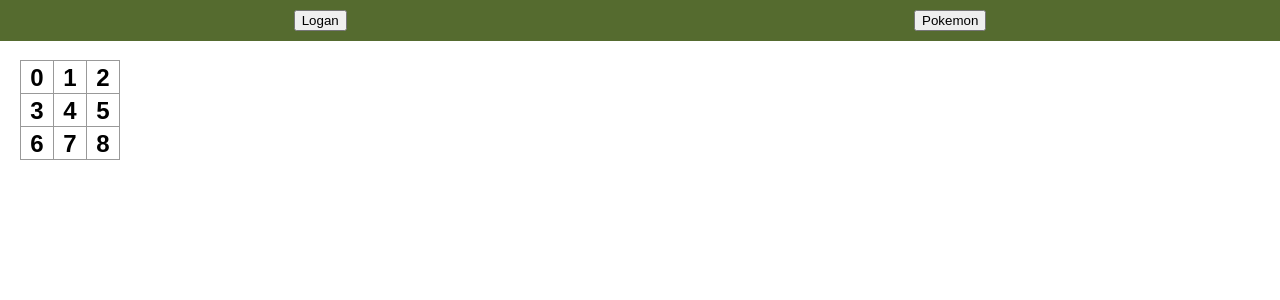
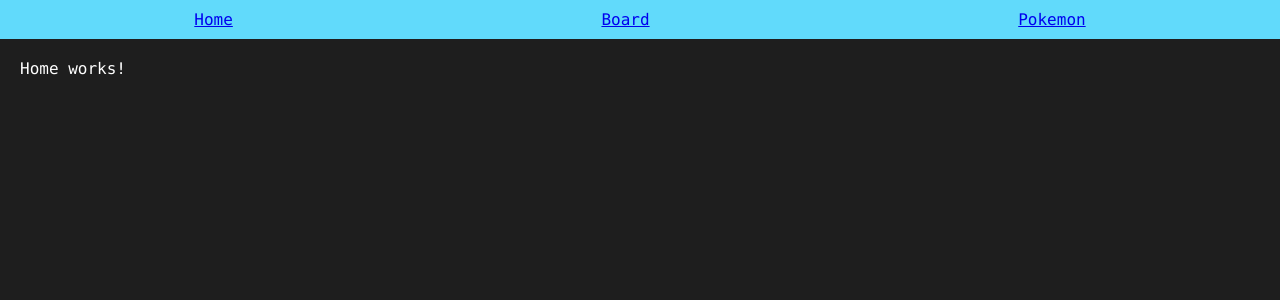
Before and after one commit to arentlog/react-app, a React (Create React App) app: page / in a window 1280 px wide. Shown: the top 300 px of the page. Built offline with nearby package versions, Linux system fonts and the light colour scheme.

Commit message:
Simple routing

```diff
--- a/package.json
+++ b/package.json
@@ -5,6 +5,7 @@
   "dependencies": {
     "react": "^16.6.3",
     "react-dom": "^16.6.3",
+    "react-router-dom": "^4.3.1",
     "react-scripts": "2.1.1"
   },
   "scripts": {
--- a/src/components/App.js
+++ b/src/components/App.js
@@ -1,6 +1,9 @@
 import React from 'react';
+import { Switch, Route } from 'react-router-dom';
 import '../styles/App.css';
+import Home from './Home';
 import Board from './Board';
+import Pokemon from './Pokemon';
 import NavBar from './NavBar';
 
 export default class App extends React.Component {
@@ -10,7 +13,13 @@ export default class App extends React.Component {
       <div>
         <NavBar />
         <div className="main-content">
-          <Board onClick={i => console.log('Button clicked:', i)} />
+          <Switch>
+            <Route exact path='/' component={Home}/>
+            <Route path='/board' render={() => (
+              <Board onClick={i => console.log('Button clicked:', i)}/>
+            )}/>
+            <Route path='/pokemon' component={Pokemon}/>
+          </Switch>
         </div>
       </div>
     );
--- /dev/null
+++ b/src/components/Home.js
@@ -0,0 +1,12 @@
+import React from 'react';
+import '../styles/Home.css';
+
+export default class Home extends React.Component {
+  render () {
+    return (
+      <div>
+        Home works!
+      </div>
+    );
+  }
+}
--- a/src/components/NavBar.js
+++ b/src/components/NavBar.js
@@ -1,4 +1,5 @@
 import React from 'react';
+import { Link } from 'react-router-dom';
 import '../styles/NavBar.css';
 
 export default class NavBar extends React.Component {
@@ -6,8 +7,9 @@ export default class NavBar extends React.Component {
   render() {
     return (
       <div className="nav-bar">
-        <button onClick={() => console.log('Logan')}>Logan</button>
-        <button onClick={() => console.log('Pokemon')}>Pokemon</button>
+        <Link to='/'>Home</Link>
+        <Link to='/board'>Board</Link>
+        <Link to='/pokemon'>Pokemon</Link>
       </div>
     );
   }
--- /dev/null
+++ b/src/components/Pokemon.js
@@ -0,0 +1,13 @@
+import React from 'react';
+import '../styles/Pokemon.css';
+
+export default class Pokemon extends React.Component {
+
+  render() {
+    return (
+      <div>
+        Pokemon works!
+      </div>
+    );
+  }
+}
--- a/src/index.js
+++ b/src/index.js
@@ -1,6 +1,11 @@
 import React from 'react';
 import ReactDOM from 'react-dom';
 import App from './components/App';
+import { BrowserRouter } from 'react-router-dom';
 import './main.css';
 
-ReactDOM.render(<App />, document.getElementById("root"));
+ReactDOM.render((
+  <BrowserRouter>
+    <App />
+  </BrowserRouter>
+), document.getElementById("root"));
--- a/src/main.css
+++ b/src/main.css
@@ -1,4 +1,6 @@
 body {
-  font: 14px "Century Gothic", Futura, sans-serif;
-  margin: 0;
+  background-color: #1e1e1e;
+  color: white;
+  font-family: 'Consolas';
+  margin: 0px;
 }
--- a/src/styles/NavBar.css
+++ b/src/styles/NavBar.css
@@ -1,6 +1,6 @@
 .nav-bar {
     padding: 10px;
-    background: darkolivegreen;
+    background: rgb(97, 218, 251);
     display: flex;
     justify-content: space-around;
 }
```
Also changed, not shown: src/styles/Home.css (added), src/styles/Pokemon.css (added), 2 other files (tests, documents, lock files or other folders).
